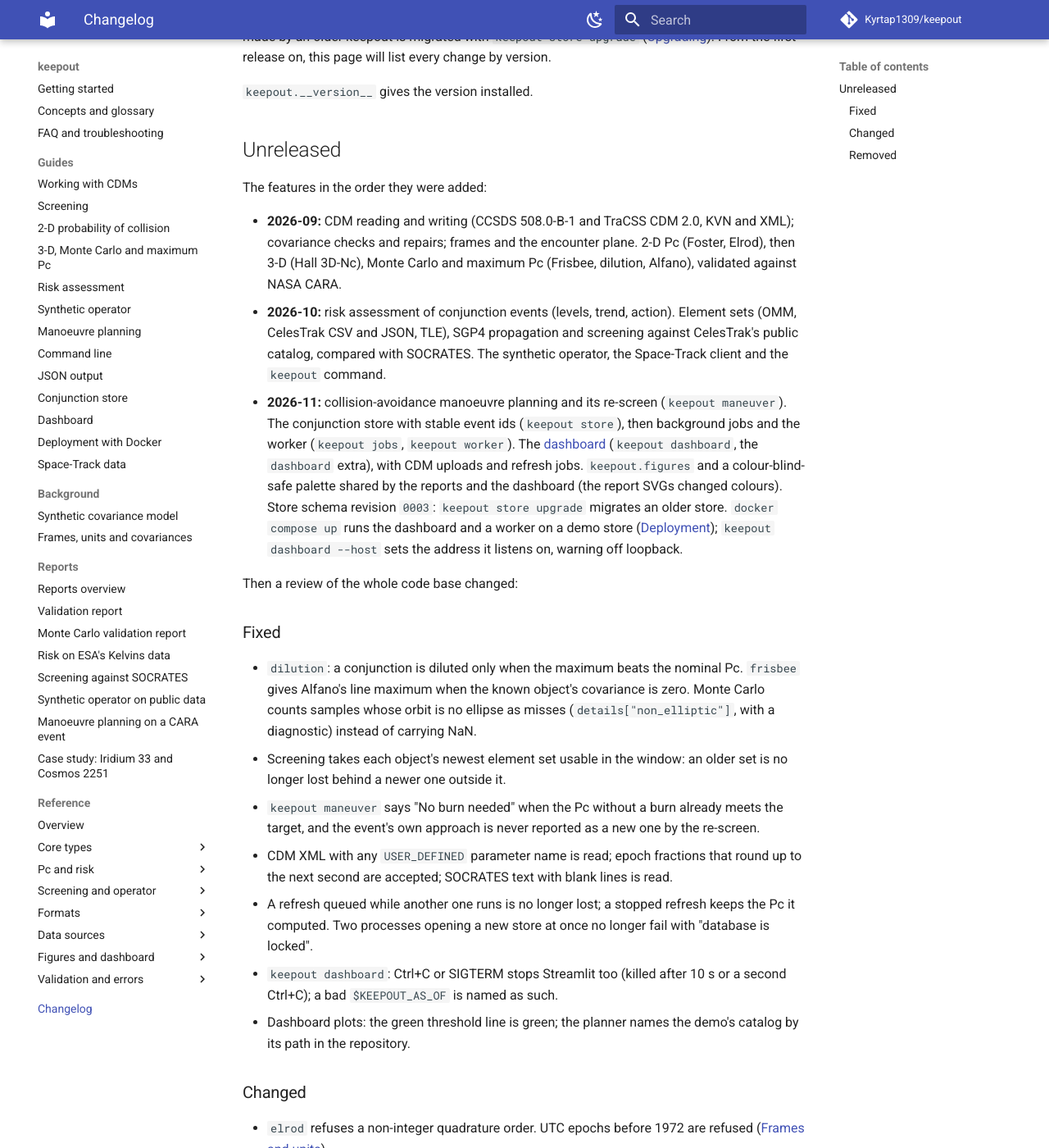
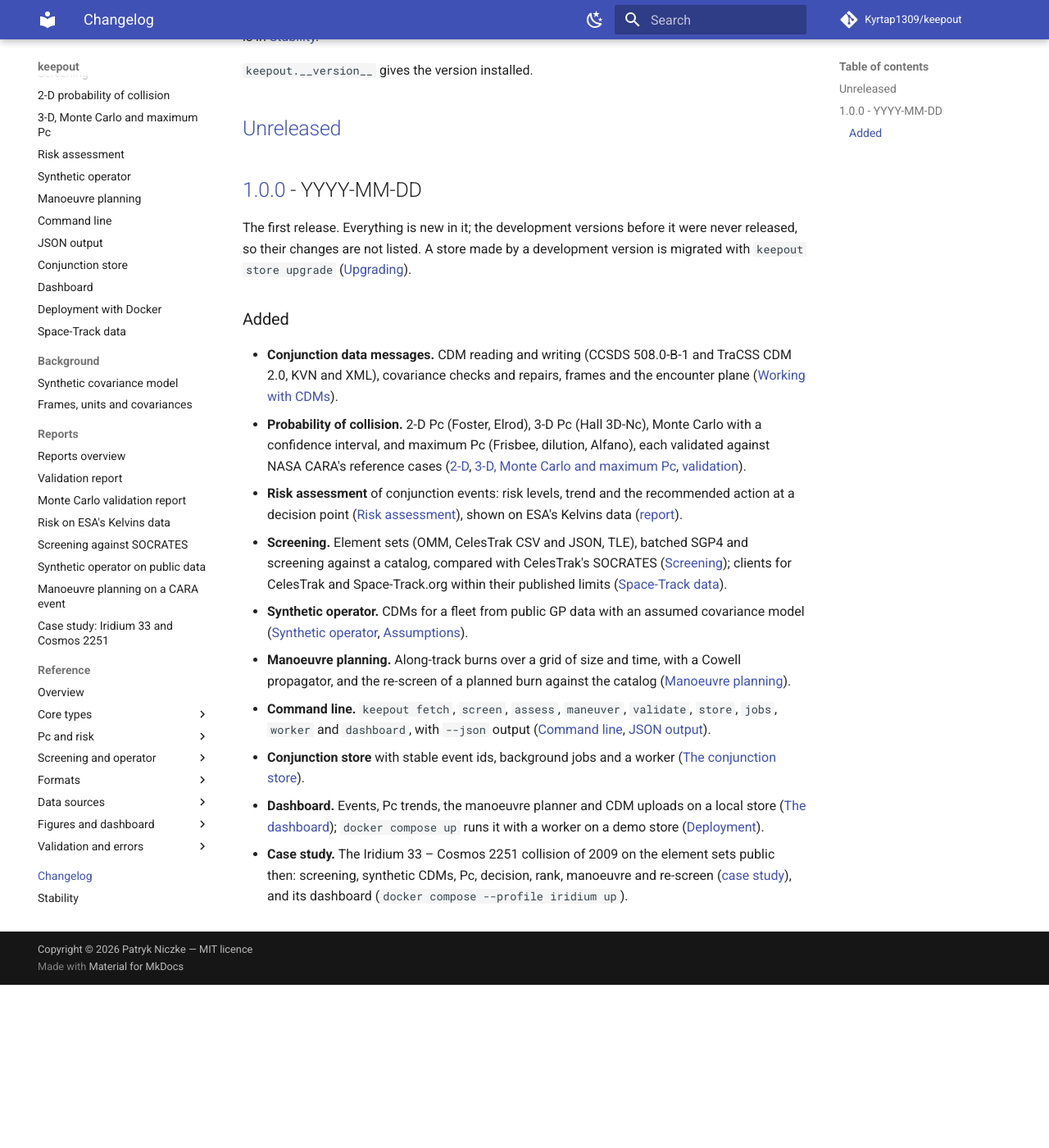
Before and after one commit to Kyrtap1309/keepout, an MkDocs documentation site: the page built from docs/changelog.md, in a window 1280 px wide and 1400 px high, scrolled down 199 px. Shown: the whole window at 82% size. Built offline with MkDocs 1.6.1 and Material for MkDocs 9.7.7, drawn with Linux system fonts in a browser that asks for light colours; comment, search, counter and statistics services are not loaded; some of the changed text lies outside the part shown.

Commit message:
docs: stability policy, README for 1.0, changelog
docs/stability.md: what semantic versioning covers from 1.0.0 (the Python
API, the command line, its JSON output, the store's schema) and how a name
is deprecated before 2.0. The README opens with the CARA validation, the
manoeuvre heatmap, the dashboard and the Iridium-Cosmos case study; the
changelog follows Keep a Changelog with a 1.0.0 section; CONTRIBUTING
gains compatibility and release steps. The 2-D Pc references cite the NASA
CA handbook.

```diff
--- a/docs/changelog.md
+++ b/docs/changelog.md
@@ -1,82 +1,56 @@
 # Changelog
 
-keepout is pre-alpha (version `0.1.0.dev0`) and has not been released.
-Until the first release, any change may break the API, the command line,
-the JSON output or the store's schema. A store made by an older keepout is
-migrated with `keepout store upgrade` ([Upgrading](store.md#upgrading)).
-From the first release on, this page will list every change by version.
+Every change to keepout, by version. The format follows
+[Keep a Changelog](https://keepachangelog.com/en/1.1.0/), and keepout follows
+[semantic versioning](https://semver.org/) from 1.0.0: what that covers,
+and how a name is deprecated before it goes, is in [Stability](stability.md).
 
 `keepout.__version__` gives the version installed.
 
-## Unreleased
+## [Unreleased]
 
-The features in the order they were added:
+## [1.0.0] - YYYY-MM-DD
 
-- **2026-09:** CDM reading and writing (CCSDS 508.0-B-1 and TraCSS CDM 2.0,
-  KVN and XML); covariance checks and repairs; frames and the encounter
-  plane. 2-D Pc (Foster, Elrod), then 3-D (Hall 3D-Nc), Monte Carlo and
-  maximum Pc (Frisbee, dilution, Alfano), validated against NASA CARA.
-- **2026-10:** risk assessment of conjunction events (levels, trend,
-  action). Element sets (OMM, CelesTrak CSV and JSON, TLE), SGP4
-  propagation and screening against CelesTrak's public catalog, compared
-  with SOCRATES. The synthetic operator, the Space-Track client and the
-  `keepout` command.
-- **2026-11:** collision-avoidance manoeuvre planning and its re-screen
-  (`keepout maneuver`). The conjunction store with stable event ids
-  (`keepout store`), then background jobs and the worker (`keepout jobs`,
-  `keepout worker`). The [dashboard](dashboard.md) (`keepout dashboard`,
-  the `dashboard` extra), with CDM uploads and refresh jobs. `keepout.figures`
-  and a colour-blind-safe palette shared by the reports and the dashboard
-  (the report SVGs changed colours). Store schema revision `0003`:
-  `keepout store upgrade` migrates an older store. `docker compose up`
-  runs the dashboard and a worker on a demo store
-  ([Deployment](deployment.md)); `keepout dashboard --host` sets the
-  address it listens on, warning off loopback.
+The first release. Everything is new in it; the development versions before
+it were never released, so their changes are not listed. A store made by a
+development version is migrated with `keepout store upgrade`
+([Upgrading](store.md#upgrading)).
 
-Then a review of the whole code base changed:
+### Added
 
-### Fixed
+- **Conjunction data messages.** CDM reading and writing (CCSDS 508.0-B-1
+  and TraCSS CDM 2.0, KVN and XML), covariance checks and repairs, frames
+  and the encounter plane ([Working with CDMs](cdm.md)).
+- **Probability of collision.** 2-D Pc (Foster, Elrod), 3-D Pc (Hall
+  3D-Nc), Monte Carlo with a confidence interval, and maximum Pc (Frisbee,
+  dilution, Alfano), each validated against NASA CARA's reference cases
+  ([2-D](pc-2d.md), [3-D, Monte Carlo and maximum Pc](pc-3d.md),
+  [validation](validation.md)).
+- **Risk assessment** of conjunction events: risk levels, trend and the
+  recommended action at a decision point ([Risk assessment](risk.md)),
+  shown on ESA's Kelvins data ([report](risk-kelvins.md)).
+- **Screening.** Element sets (OMM, CelesTrak CSV and JSON, TLE), batched
+  SGP4 and screening against a catalog, compared with CelesTrak's SOCRATES
+  ([Screening](screening.md)); clients for CelesTrak and Space-Track.org
+  within their published limits ([Space-Track data](spacetrack.md)).
+- **Synthetic operator.** CDMs for a fleet from public GP data with an
+  assumed covariance model ([Synthetic operator](synthetic.md),
+  [Assumptions](assumptions.md)).
+- **Manoeuvre planning.** Along-track burns over a grid of size and time,
+  with a Cowell propagator, and the re-screen of a planned burn against the
+  catalog ([Manoeuvre planning](maneuver.md)).
+- **Command line.** `keepout fetch`, `screen`, `assess`, `maneuver`,
+  `validate`, `store`, `jobs`, `worker` and `dashboard`, with `--json`
+  output ([Command line](cli.md), [JSON output](cli-json.md)).
+- **Conjunction store** with stable event ids, background jobs and a worker
+  ([The conjunction store](store.md)).
+- **Dashboard.** Events, Pc trends, the manoeuvre planner and CDM uploads
+  on a local store ([The dashboard](dashboard.md)); `docker compose up`
+  runs it with a worker on a demo store ([Deployment](deployment.md)).
+- **Case study.** The Iridium 33 – Cosmos 2251 collision of 2009 on the
+  element sets public then: screening, synthetic CDMs, Pc, decision, rank,
+  manoeuvre and re-screen ([case study](case-study-iridium-cosmos.md)), and
+  its dashboard (`docker compose --profile iridium up`).
 
-- `dilution`: a conjunction is diluted only when the maximum beats the
-  nominal Pc. `frisbee` gives Alfano's line maximum when the known object's
-  covariance is zero. Monte Carlo counts samples whose orbit is no ellipse
-  as misses (`details["non_elliptic"]`, with a diagnostic) instead of
-  carrying NaN.
-- Screening takes each object's newest element set usable in the window: an
-  older set is no longer lost behind a newer one outside it.
-- `keepout maneuver` says "No burn needed" when the Pc without a burn
-  already meets the target, and the event's own approach is never reported
-  as a new one by the re-screen.
-- CDM XML with any `USER_DEFINED` parameter name is read; epoch fractions
-  that round up to the next second are accepted; SOCRATES text with blank
-  lines is read.
-- A refresh queued while another one runs is no longer lost; a stopped
-  refresh keeps the Pc it computed. Two processes opening a new store at
-  once no longer fail with "database is locked".
-- `keepout dashboard`: Ctrl+C or SIGTERM stops Streamlit too (killed after
-  10 s or a second Ctrl+C); a bad `$KEEPOUT_AS_OF` is named as such.
-- Dashboard plots: the green threshold line is green; the planner names
-  the demo's catalog by its path in the repository.
-
-### Changed
-
-- `elrod` refuses a non-integer quadrature order. UTC epochs before 1972
-  are refused ([Frames and units](frames-and-units.md)).
-- Command line: options that do not go together are usage errors; progress
-  goes to standard error on a terminal; `assess` and `screen` tables have
-  an Event column and are printed whole when piped; every `--json` document
-  starts with `"schema": 1` ([JSON output](cli-json.md)); a scoped IPv6
-  `--host` is refused.
-- `keepout worker --heartbeat-file`, and a healthcheck on the worker in
-  `compose.yaml`.
-- The dashboard's tables are sortable, the risk reads as "red ·
-  manoeuvre", red events get a primary planner button, past events are
-  shown apart and the planner's grid cells and notes are collapsed
-  ([The dashboard](dashboard.md)).
-- `PcObservation.method` is a `Method`; `trend_figure` takes only the
-  assessment.
-
-### Removed
-
-- `keepout.omm.tle.checksum`, `keepout.figures.RISK_LABELS` and
-  `ACTION_LABELS`, `keepout.validation.cases.MonteCarloSizing`.
+[Unreleased]: https://github.com/Kyrtap1309/keepout/compare/v1.0.0...HEAD
+[1.0.0]: https://github.com/Kyrtap1309/keepout/releases/tag/v1.0.0
--- a/mkdocs.yml
+++ b/mkdocs.yml
@@ -121,6 +121,7 @@ nav:
           - Validation tooling: reference/validation.md
           - Errors: reference/errors.md
   - Changelog: changelog.md
+  - Stability: stability.md
 
 validation:
   links:
```
Also changed, not shown: CONTRIBUTING.md (+25 -0 lines), README.md (+51 -28 lines), docs/concepts.md (+1 -1 lines), docs/index.md (+9 -6 lines), docs/pc-2d.md (+4 -0 lines), docs/reports.md (+1 -1 lines), docs/stability.md (added, +49 -0 lines).
